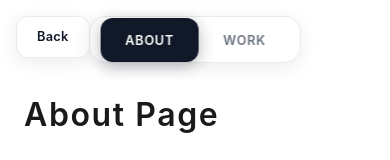
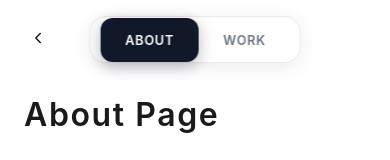
Before and after one commit to hieuristik/portfolio-site, a Next.js app: page /about in a window 390 px wide. Shown: the top 160 px of the page. Built offline with nearby package versions, Linux system fonts and the light colour scheme.

Commit message:
More styling changes to back button and table of contents

```diff
--- a/src/app/navStyles.css
+++ b/src/app/navStyles.css
@@ -4,38 +4,52 @@
   top: 1.5rem;
   left: 1.5rem;
   z-index: 50;
-  padding: 0.75rem 1.5rem;
+  padding: 0.75rem;
   border-radius: 12px;
   font-size: 0.875rem;
   font-weight: 600;
   font-family: -apple-system, BlinkMacSystemFont, "Segoe UI", Roboto, "Helvetica Neue", Arial, sans-serif;
   transition: all 0.3s ease;
   color: #111827;
-  background: rgba(255, 255, 255, 0.95);
-  box-shadow: 0 4px 20px rgba(0, 0, 0, 0.08);
-  border: 1px solid rgba(0, 0, 0, 0.08);
-  backdrop-filter: blur(10px);
+  background: transparent;
+  box-shadow: none;
+  border: none;
+  backdrop-filter: none;
   outline: none;
   cursor: pointer;
   letter-spacing: 0.02em;
+  display: flex;
+  align-items: center;
+  justify-content: center;
+  min-width: 48px;
+  min-height: 48px;
 }
 
 .back-btn:hover {
   transform: translateY(-2px);
-  background: rgba(255, 255, 255, 1);
+  background: transparent;
   color: #000000;
-  box-shadow: 0 8px 25px rgba(0, 0, 0, 0.12);
-  border-color: rgba(0, 0, 0, 0.12);
+  box-shadow: none;
+  border-color: transparent;
 }
 
 .back-btn:active {
   transform: translateY(0);
-  box-shadow: 0 4px 15px rgba(0, 0, 0, 0.1);
+  box-shadow: none;
 }
 
 .back-btn:focus {
   outline: none;
-  box-shadow: 0 0 0 3px rgba(0, 0, 0, 0.1);
+  box-shadow: none;
+}
+
+/* Back icon styling */
+.back-icon {
+  transition: transform 0.3s ease;
+}
+
+.back-btn:hover .back-icon {
+  transform: translateX(-2px);
 }
 
 /* Navigation bar container */
@@ -114,15 +128,15 @@
 /* Dark theme support */
 @media (prefers-color-scheme: dark) {
   .back-btn {
-    background: rgba(17, 24, 39, 0.95);
+    background: transparent;
     color: #f9fafb;
-    border-color: rgba(255, 255, 255, 0.1);
+    border-color: transparent;
   }
 
   .back-btn:hover {
-    background: rgba(17, 24, 39, 1);
+    background: transparent;
     color: #ffffff;
-    border-color: rgba(255, 255, 255, 0.2);
+    border-color: transparent;
   }
 
   .navbar-list {
@@ -156,8 +170,14 @@
   .back-btn {
     top: 1rem;
     left: 1rem;
-    padding: 0.6rem 1.25rem;
-    font-size: 0.8rem;
+    padding: 0.6rem;
+    min-width: 44px;
+    min-height: 44px;
+  }
+
+  .back-icon {
+    width: 18px;
+    height: 18px;
   }
 
   .navbar {
@@ -185,7 +205,7 @@
 .nav-link:focus,
 .back-btn:focus {
   outline: none;
-  box-shadow: 0 0 0 3px rgba(0, 0, 0, 0.1);
+  box-shadow: none;
 }
 
 /* Smooth transitions for all interactive elements */
--- a/src/app/tableOfContentsStyles.css
+++ b/src/app/tableOfContentsStyles.css
@@ -34,7 +34,7 @@
     left: 0;
     width: 40px;
     height: 2px;
-    background: #6b7280;
+    background: #3f5582;
     border-radius: 1px;
 }
 
--- a/src/components/Nav.js
+++ b/src/components/Nav.js
@@ -20,8 +20,21 @@ export default function Nav() {
                     onClick={() => router.push("/")}
                     className="back-btn z-[9999]"
                     type="button"
+                    aria-label="Go back to home"
                 >
-                    Back
+                    <svg
+                        width="20"
+                        height="20"
+                        viewBox="0 0 24 24"
+                        fill="none"
+                        stroke="currentColor"
+                        strokeWidth="2"
+                        strokeLinecap="round"
+                        strokeLinejoin="round"
+                        className="back-icon"
+                    >
+                        <path d="m15 18-6-6 6-6"/>
+                    </svg>
                 </button>
             )}
             <nav className="navbar z-[9999]">
```
